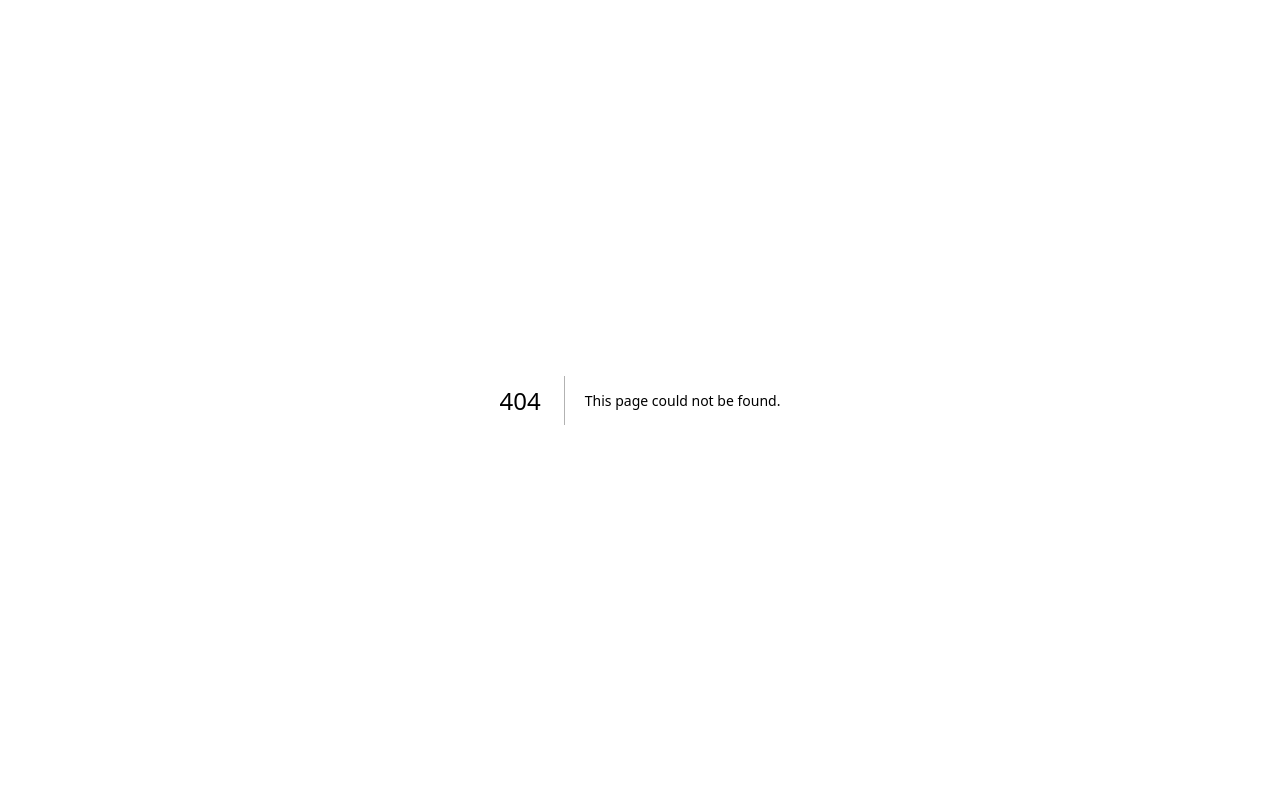
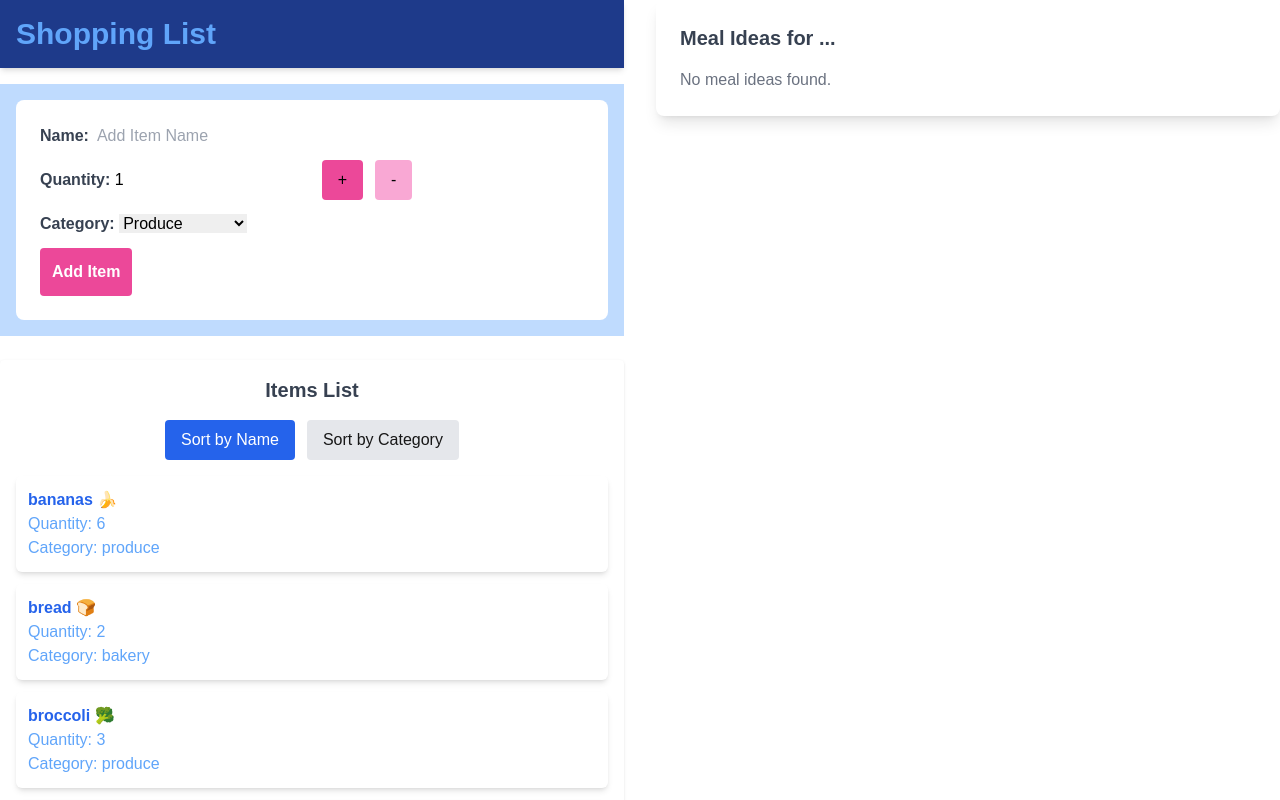
Before and after one commit to ishamjotkaur/cprg306-assignments, a Next.js app: page /week-8 in a window 1280 px wide. Before the commit this address had no page. Shown: the top 800 px of the page. Built offline with nearby package versions, Linux system fonts and the light colour scheme.

Commit message:
Added week-8

```diff
--- a/app/page.js
+++ b/app/page.js
@@ -9,6 +9,7 @@ export default function Home() {
       <p> <Link href="/week-5"> Go to Week-5!</Link> </p>
       <p> <Link href="/week-6"> Go to Week-6!</Link> </p>
       <p> <Link href="/week-7"> Go to Week-7!</Link> </p>
+      <p> <Link href="/week-8"> Go to Week-8!</Link> </p>
      </main>
   );
 }
--- /dev/null
+++ b/app/week-8/item-list.js
@@ -0,0 +1,41 @@
+"use client";
+import Item from "./item";
+import { useState } from "react";
+
+export default function ItemList({ items = [], onItemSelect }) {
+    const [sortBy, setSortBy] = useState("name");
+
+    const sortedItems = () => {
+        return [...items].sort((a, b) =>
+            (a[sortBy] || "").localeCompare(b[sortBy] || "")
+        );
+    };
+
+    return (
+        <div className="mt-6 p-4 bg-white rounded shadow">
+            <h1 className="text-xl font-bold text-center text-gray-700 mb-4">
+                Items List
+            </h1>
+
+            <div className="flex justify-center space-x-3 mb-4">
+                {["name", "category"].map((key) => (
+                    <button
+                        key={key}
+                        className={`px-4 py-2 rounded ${
+                            sortBy === key ? "bg-blue-600 text-white" : "bg-gray-200 hover:bg-blue-600 hover:text-white"
+                        }`}
+                        onClick={() => setSortBy(key)}
+                    >
+                        Sort by {key.charAt(0).toUpperCase() + key.slice(1)}
+                    </button>
+                ))}
+            </div>
+
+            <ul className="space-y-3">
+                {sortedItems().map((item, index) => (
+                    <Item key={index} item={item} onSelect={onItemSelect} />
+                ))}
+            </ul>
+        </div>
+    );
+}
--- /dev/null
+++ b/app/week-8/item.js
@@ -0,0 +1,12 @@
+export default function Item({ item, onSelect }) {
+    return (
+        <li
+            className="p-3 rounded-md shadow-md text-blue-400 cursor-pointer hover:bg-gray-200"
+            onClick={() => onSelect(item.name)}
+        >
+            <strong className="text-blue-600">{item.name}</strong><br />
+            Quantity: {item.quantity} <br />
+            Category: {item.category} <br />
+        </li>
+    );
+}
--- /dev/null
+++ b/app/week-8/items.json
@@ -0,0 +1,74 @@
+[
+    {
+      "id": "1h2GJKH12gkHG31h1H",
+      "name": "milk, 4 L 🥛",
+      "quantity": 1,
+      "category": "dairy"
+    },
+    {
+      "id": "2KJH3k2j3H1k2J3K1H",
+      "name": "bread 🍞",
+      "quantity": 2,
+      "category": "bakery"
+    },
+    {
+      "id": "3h2KJH3k2j3H1k2J3",
+      "name": "eggs, dozen 🥚",
+      "quantity": 2,
+      "category": "dairy"
+    },
+    {
+      "id": "4k2J3K1H2GJKH12gk",
+      "name": "bananas 🍌",
+      "quantity": 6,
+      "category": "produce"
+    },
+    {
+      "id": "5H1h1H2KJH3k2j3H",
+      "name": "broccoli 🥦",
+      "quantity": 3,
+      "category": "produce"
+    },
+    {
+      "id": "6H1k2J3K1H2GJKH1",
+      "name": "chicken breasts, 1 kg 🍗",
+      "quantity": 1,
+      "category": "meat"
+    },
+    {
+      "id": "7gkHG31h1H2KJH3k",
+      "name": "pasta sauce 🍝",
+      "quantity": 3,
+      "category": "canned goods"
+    },
+    {
+      "id": "8j3H1k2J3K1H2GJK",
+      "name": "spaghetti, 454 g 🍝",
+      "quantity": 2,
+      "category": "dry goods"
+    },
+    {
+      "id": "9H12gkHG31h1H2KJ",
+      "name": "toilet paper, 12 pack 🧻",
+      "quantity": 1,
+      "category": "household"
+    },
+    {
+      "id": "10H3k2j3H1k2J3K1",
+      "name": "paper towels, 6 pack",
+      "quantity": 1,
+      "category": "household"
+    },
+    {
+      "id": "11k2J3K1H2GJKH12",
+      "name": "dish soap 🍽️",
+      "quantity": 1,
+      "category": "household"
+    },
+    {
+      "id": "12GJKH12gkHG31h1",
+      "name": "hand soap 🧼",
+      "quantity": 4,
+      "category": "household"
+    }
+  ]
--- /dev/null
+++ b/app/week-8/meal-ideas.js
@@ -0,0 +1,44 @@
+"use client";
+import { useEffect, useState } from "react";
+
+export default function MealIdeas({ ingredient }) {
+    const [meals, setMeals] = useState([]);
+
+    useEffect(() => {
+        if (ingredient) {
+            fetchMealIdeas(ingredient);
+        }
+    }, [ingredient]);
+
+    const fetchMealIdeas = async (ingredient) => {
+        try {
+            const response = await fetch(
+                `https://www.themealdb.com/api/json/v1/1/filter.php?i=${ingredient}`
+            );
+            const data = await response.json();
+            setMeals(data.meals || []);
+        } catch (error) {
+            console.error("Error fetching meal ideas:", error);
+        }
+    };
+
+    return (
+        <div className="p-6 bg-white rounded-lg shadow-lg">
+            <h2 className="text-xl font-bold text-gray-700 mb-4">
+                Meal Ideas for {ingredient || "..." }
+            </h2>
+            <ul className="space-y-4">
+                {meals.length > 0 ? (
+                    meals.map((meal) => (
+                        <li key={meal.idMeal} className="flex items-center space-x-4">
+                            <img src={meal.strMealThumb} alt={meal.strMeal} className="w-16 h-16 rounded-md" />
+                            <span className="text-blue-600 font-semibold">{meal.strMeal}</span>
+                        </li>
+                    ))
+                ) : (
+                    <p className="text-gray-500">No meal ideas found.</p>
+                )}
+            </ul>
+        </div>
+    );
+}
--- /dev/null
+++ b/app/week-8/new-item.js
@@ -0,0 +1,63 @@
+"use client" ;
+import {useState} from  'react';
+
+export default function NewItem({onAddItem}) {
+    const [name, setName] = useState('');
+    const [quantity, setQuantity] = useState(1);
+    const [category, setCategory] = useState("produce");
+
+    const handleFormSubmit = (e) => {
+        e.preventDefault();
+        const newItem = { name, quantity, category};
+        console.log(newItem);
+        onAddItem (newItem);
+        setName ('');
+        setQuantity (1);
+        setCategory ("produce");
+    };
+
+    const increment = () => {
+        if (quantity < 20 ){
+            setQuantity(preQuantity => preQuantity+1);
+        }
+    }
+    const decrement = () => {
+        if (quantity > 1 ){
+            setQuantity(preQuantity => preQuantity-1);
+        }
+    }
+    return (
+        <div className='p-4 bg-blue-200 items-center space-x-5 '>
+        <form onSubmit={handleFormSubmit}className="p-6 bg-white  text-black rounded-lg space-y-3">
+            <label className='block'>
+        <span className="text-gray-700 font-semibold">Name: </span>
+            <input type="text" value={name} onChange={(e) => setName(e.target.value )} placeholder= " Add Item Name"/>
+            </label>
+            <label className='block'>
+            <span className="text-gray-700 font-semibold">Quantity: </span>
+            <input type="text" value={quantity} onChange={(e) => setQuantity(e.target)} placeholder="Quantity"/>
+            <button  type='button' onClick={increment} disabled={quantity == 20} className='px-4 py-2 bg-pink-500 test-black rounded disabled:bg-pink-300 mr-3'> + </button>
+            <button type='button' onClick={decrement} disabled={quantity == 1} className='px-4 py-2 bg-pink-500 text-black rounded disabled:bg-pink-300 mr-3'> - </button>
+            </label>
+            <label className='block'>
+            <span className="text-gray-700 font-semibold">Category: </span>
+            <select value={category} onChange={(e) => setCategory(e.target.value)}>
+                <option value="produce">Produce</option>
+                <option value="Dairy">Dairy</option>
+                <option value="Bakery">Bakery</option>
+                <option value="Meat">Meat</option>
+                <option value="Frozen Foods">Frozen Foods</option>
+                <option value="Canned Goods">Canned Goods</option>\
+                <option value="Dry Goods">Dry Goods</option>
+                <option value="Beverages">Beverages</option>
+                <option value="Snacks">Snacks</option>
+                <option value="Household">Household</option>
+                <option value="Other">Other</option>
+            </select>
+            </label>
+            <button type="submit" className="bg-pink-500 hover:bg-blue-600 text-white font-bold py-3 px-3 rounded">Add Item</button>
+            </form>
+
+        </div>
+    )
+}
--- /dev/null
+++ b/app/week-8/page.js
@@ -0,0 +1,35 @@
+"use client";
+import { useState } from "react";
+import NewItem from "./new-item";
+import itemsData from "./items.json";
+import ItemList from "./item-list";
+import MealIdeas from "./meal-ideas";
+
+export default function Page() {
+    const [items, setItems] = useState(itemsData);
+    const [selectedItemName, setSelectedItemName] = useState("");
+
+    const handleAddItem = (newItem) => {
+        setItems([...items, newItem]);
+    };
+
+    const handleItemSelect = (itemName) => {
+        const cleanedName = itemName.split(",")[0].replace(/[^a-zA-Z\s]/g, "").trim();
+        setSelectedItemName(cleanedName);
+    };
+
+    return (
+        <main className="flex gap-8">
+            <div className="w-1/2">
+                <h1 className="text-3xl font-bold mb-4 text-blue-400 shadow-md bg-blue-900 p-4">
+                    Shopping List
+                </h1>
+                <NewItem onAddItem={handleAddItem} />
+                <ItemList items={items} onItemSelect={handleItemSelect} />
+            </div>
+            <div className="w-1/2">
+                <MealIdeas ingredient={selectedItemName} />
+            </div>
+        </main>
+    );
+}
```
